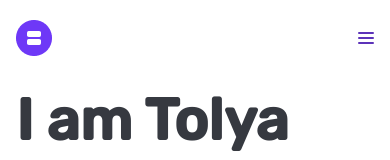
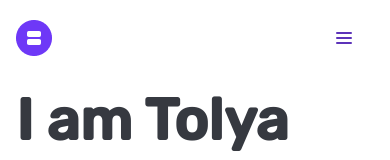
Before and after one commit to YAtr1ck192/portfolio_on_vue, a Vue app: page / in a window 390 px wide. Shown: the top 160 px of the page. Built offline with nearby package versions, Linux system fonts and the light colour scheme.

Commit message:
reactivity debug

```diff
--- a/src/components/header-block.vue
+++ b/src/components/header-block.vue
@@ -51,6 +51,8 @@ export default {
         },
         Scroll(navLink) {
             this.menuIsShow = false;
+            let body = document.querySelector('body');
+            body.style.overflow = '';
             ScrollToElem(navLink)
         },
     }
@@ -101,6 +103,7 @@ nav .nav-item:hover {
         display: flex;
         flex-direction: column;
         justify-content: space-between;
+        margin-right: 22px;
     }
     .active {
         width: 100%;
@@ -110,6 +113,7 @@ nav .nav-item:hover {
         height: 2px;
         border-radius: 1px;
         background: #5C33B9;
+
     }
     .burger-menu .line1 {
         transform-origin: 0 0;
```
